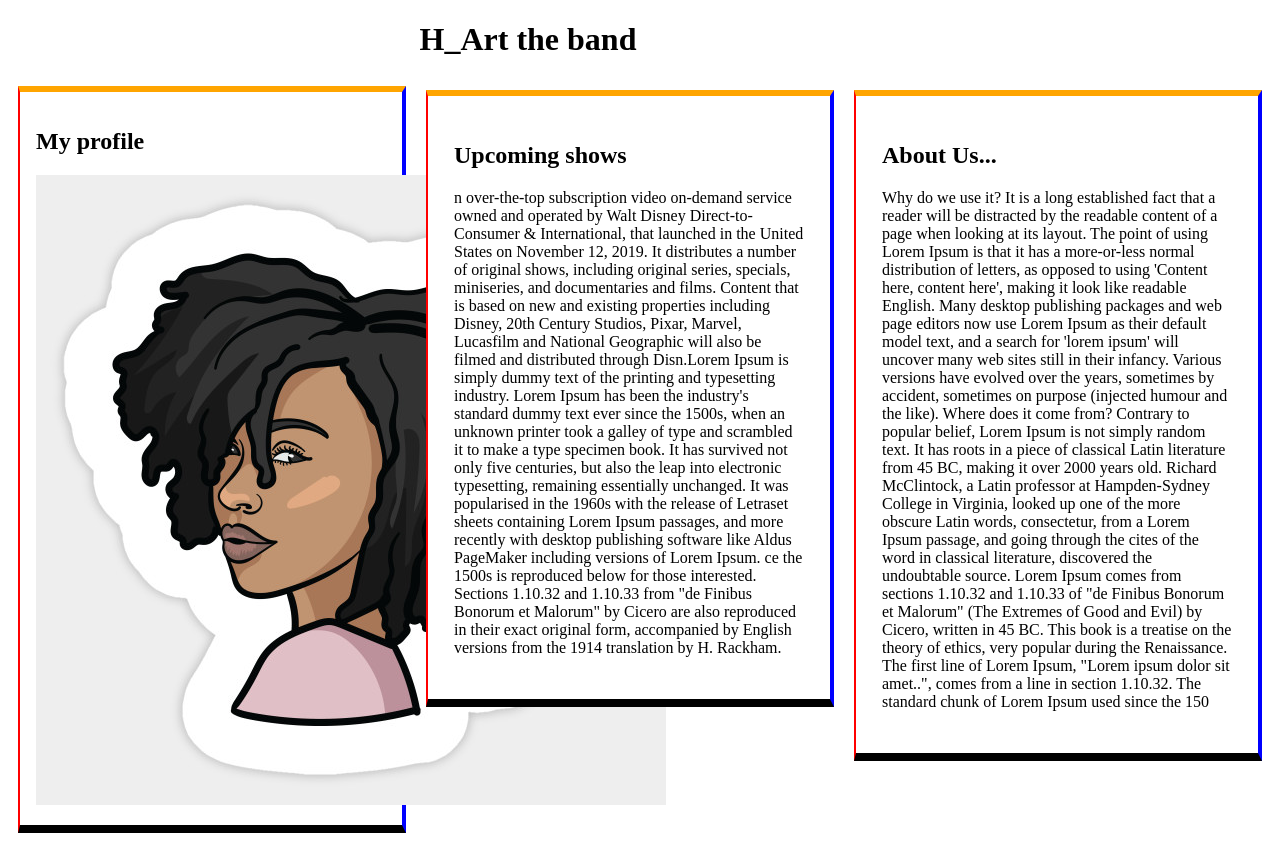
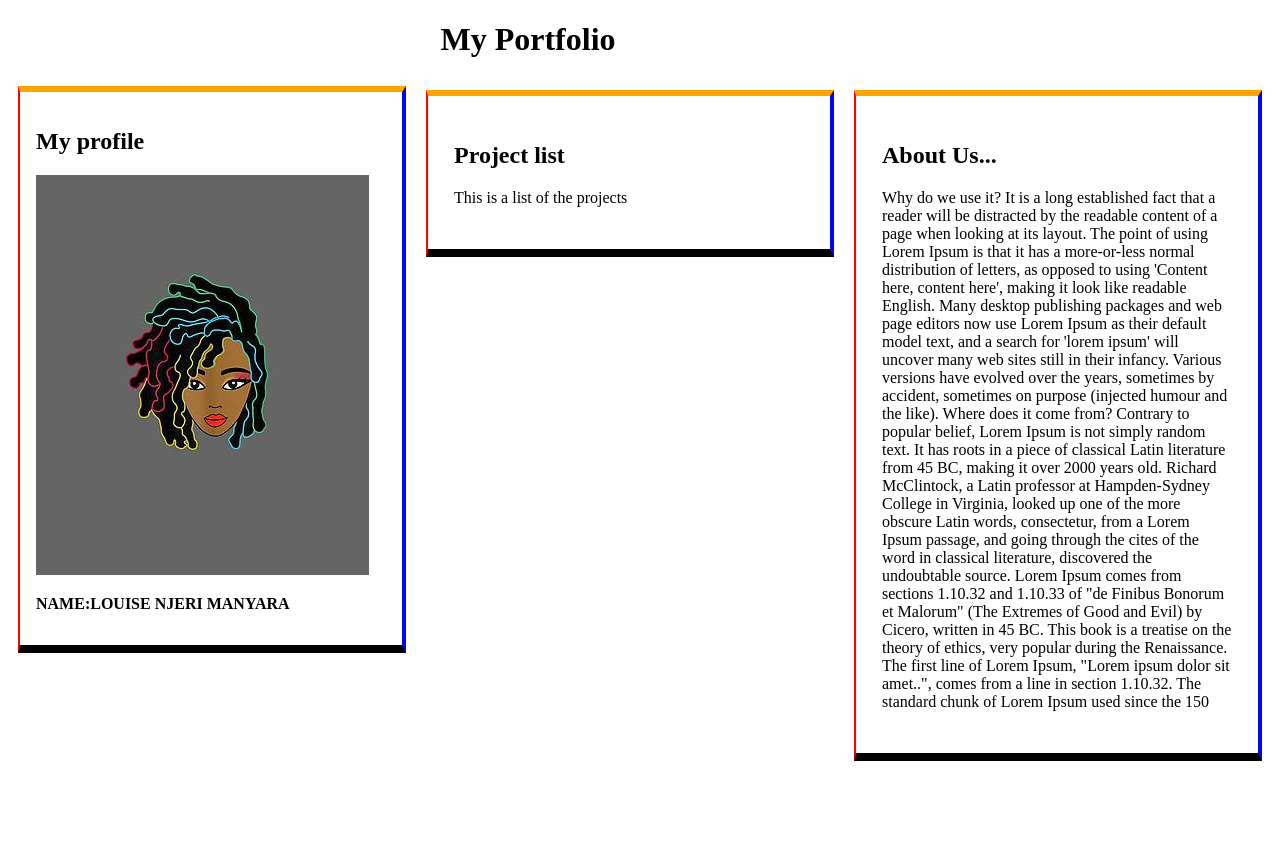
Before and after one commit to louisenje/Portfolio-project, a plain HTML site: page index.html in a window 1280 px wide. After the commit the page ends 800 px from the top, so only its background shows below. Drawn offline with Linux system fonts and the light colour scheme.

Commit message:
project list div created

```diff
--- a/index.html
+++ b/index.html
@@ -8,16 +8,15 @@
 
         <div class="column2">
             <h2>My profile</h2>
-        <img src="images/profile2.jpg" alt="profile">
+        <img src="images/profile3.jpg" alt="profile">
+        <p><strong> NAME:LOUISE NJERI MANYARA</strong> </p>
+
 
     </div >
-        <h1 class="he">H_Art the band </h1>
+        <h1 class="he">My Portfolio</h1>
     <div class="column">
-         <h2>Upcoming shows</h2>
-         <p> n over-the-top subscription video on-demand service owned and operated by Walt Disney Direct-to-Consumer & International, that launched in the United States on November 12, 2019. It distributes a number of original shows, including original series, specials, miniseries, and documentaries and films. Content that is based on new and existing properties including Disney, 20th Century Studios, Pixar, Marvel, Lucasfilm and National Geographic will also be filmed and distributed through Disn.Lorem Ipsum is simply dummy text of the printing and typesetting industry. Lorem Ipsum has been the industry's standard dummy text ever since the 1500s, when an unknown printer took a galley of type and scrambled it to make a type specimen book. It has survived not only five centuries, but also the leap into electronic typesetting, remaining essentially unchanged. It was popularised in the 1960s with the release of Letraset sheets containing Lorem Ipsum passages, and more recently with desktop publishing software like Aldus PageMaker including versions of Lorem Ipsum.
-
-
-            ce the 1500s is reproduced below for those interested. Sections 1.10.32 and 1.10.33 from "de Finibus Bonorum et Malorum" by Cicero are also reproduced in their exact original form, accompanied by English versions from the 1914 translation by H. Rackham.</p>
+         <h2><strong>Project list</strong></h2>
+         <p>This is a list of the projects </p>
     </div>
 
     <div class=column>
```
